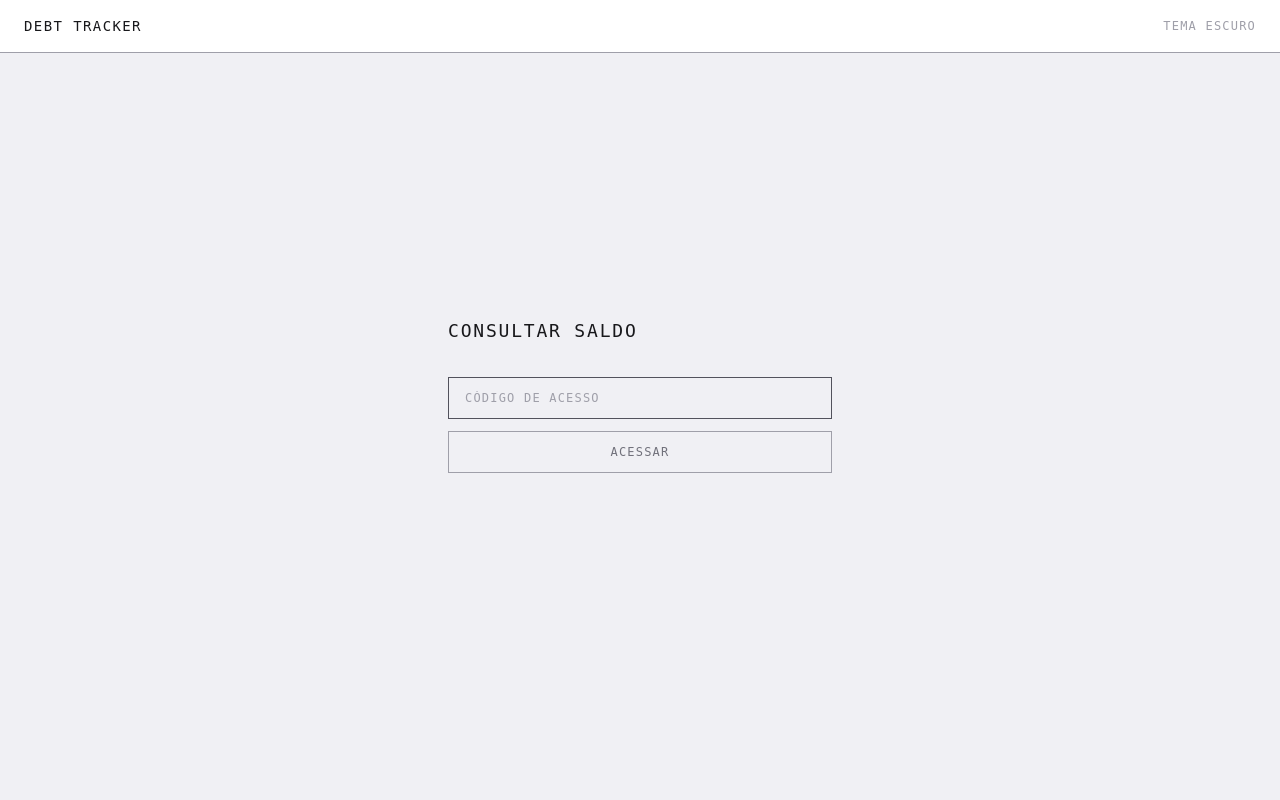
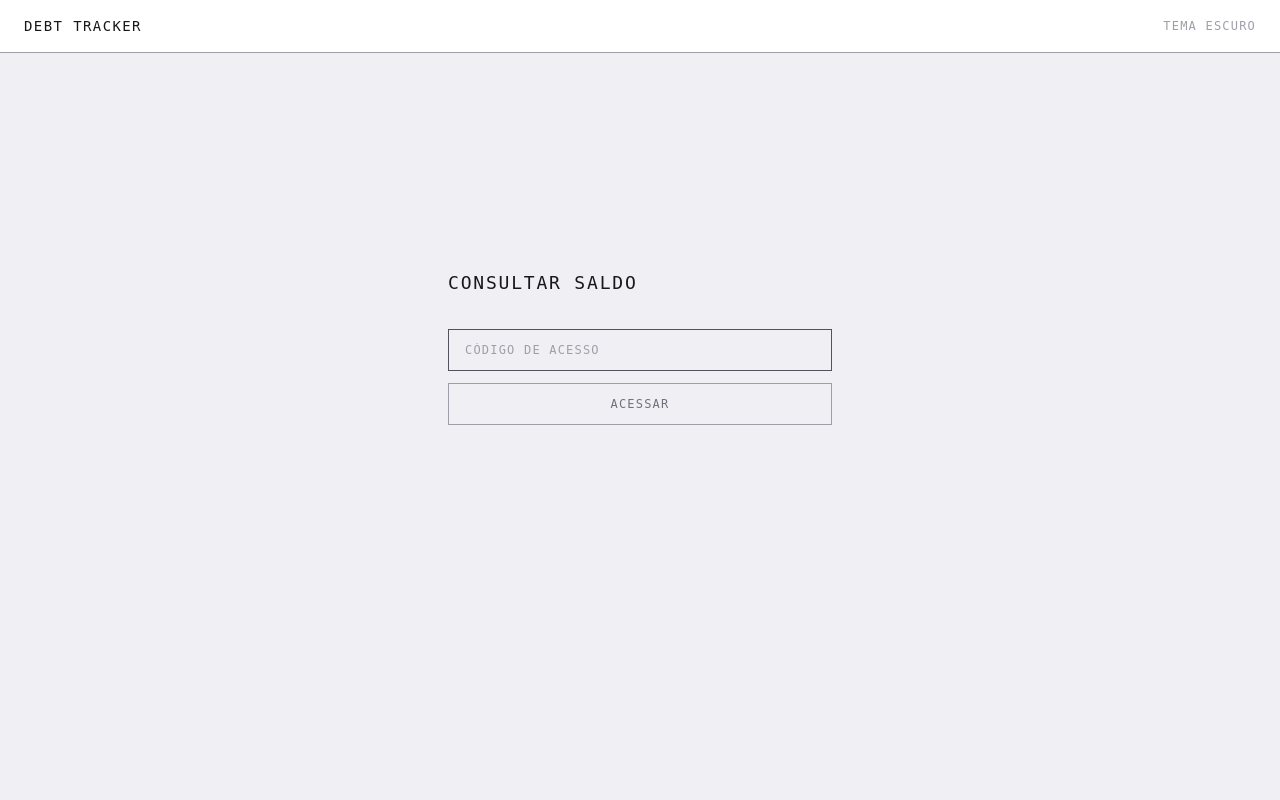
Before and after one commit to wlcvs/debt-tracker-django, a Django app: page /public/ in a window 1280 px wide. Run offline with Django 5.2, Linux system fonts and the light colour scheme; some libraries are stand-ins or nearby versions.

Commit message:
fix: raise content position on 404 and public landing pages
Co-Authored-By: Claude Sonnet 4.6 <noreply@anthropic.com>

```diff
--- a/templates/404.html
+++ b/templates/404.html
@@ -2,7 +2,7 @@
 {% block title %}Página não encontrada — Debt Tracker{% endblock %}
 {% block body_class %}min-h-screen flex flex-col bg-[#f0f0f4] dark:bg-zinc-950 text-zinc-900 dark:text-zinc-100{% endblock %}
 {% block body %}
-<main class="flex-1 flex items-center justify-center px-4 -mt-24">
+<main class="flex-1 flex items-center justify-center px-4 -mt-40">
   <div class="text-center">
     <p class="text-[10px] tracking-[0.4em] uppercase text-zinc-400 dark:text-zinc-600 mb-3">404</p>
     <p class="text-lg tracking-widest uppercase text-zinc-900 dark:text-white mb-6">Página não encontrada</p>
--- a/templates/tracker/public_landing.html
+++ b/templates/tracker/public_landing.html
@@ -2,7 +2,7 @@
 {% block title %}Consultar saldo — Debt Tracker{% endblock %}
 {% block body_class %}min-h-screen flex flex-col bg-[#f0f0f4] dark:bg-zinc-950 text-zinc-900 dark:text-zinc-100{% endblock %}
 {% block body %}
-<main class="flex-1 flex items-center justify-center px-4 -mt-16">
+<main class="flex-1 flex items-center justify-center px-4 -mt-40">
   <div class="w-full max-w-sm">
     <h1 class="text-lg tracking-widest uppercase text-zinc-900 dark:text-white mb-8">Consultar saldo</h1>
     <form method="post" class="flex flex-col gap-3">
```
